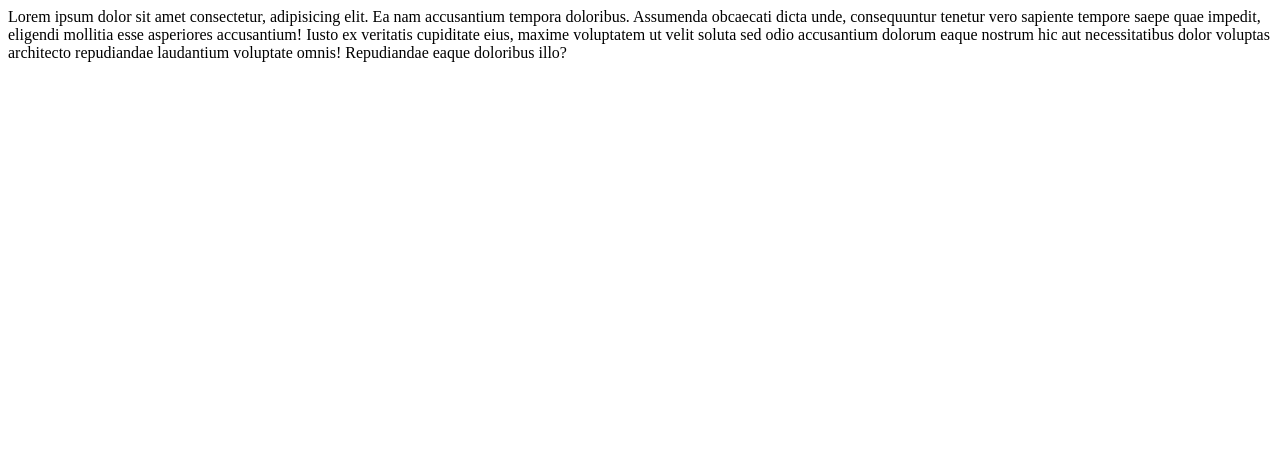
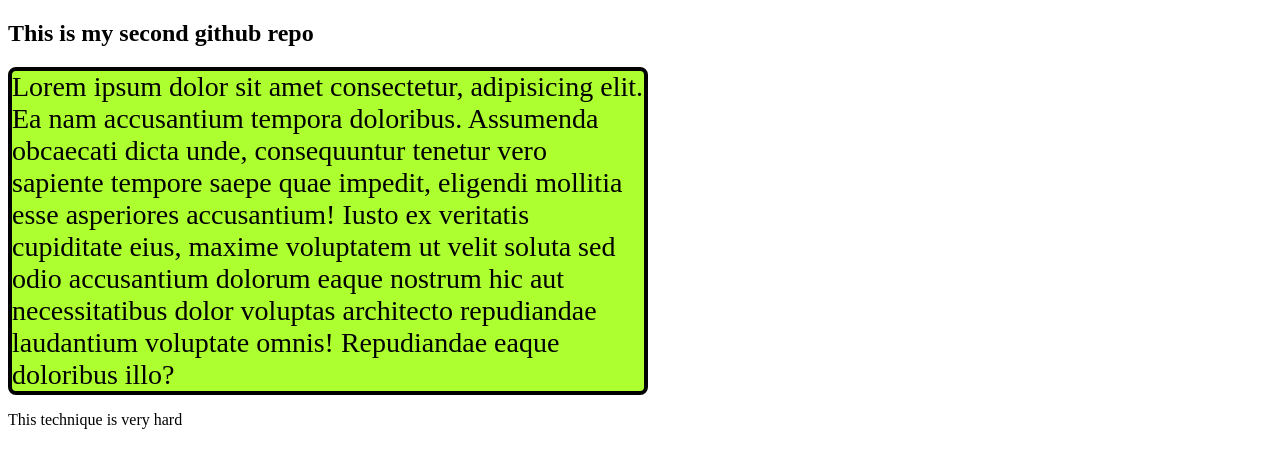
Before and after one commit to zahidulhasansakib/my-second-github-repo, a plain HTML site: page index.html in a window 1280 px wide. Drawn offline with Linux system fonts and the light colour scheme.

Commit message:
added style in div

```diff
--- a/index.html
+++ b/index.html
@@ -4,11 +4,15 @@
     <meta charset="UTF-8">
     <meta name="viewport" content="width=device-width, initial-scale=1.0">
     <title>Document</title>
+    <link rel="stylesheet" a href="styles/new.css">
 </head>
 <body>
+    <h2>This is my second github repo</h2>
     <div>
         Lorem ipsum dolor sit amet consectetur, adipisicing elit. Ea nam accusantium tempora doloribus. Assumenda obcaecati dicta unde, consequuntur tenetur vero sapiente tempore saepe quae impedit, eligendi mollitia esse asperiores accusantium!
         Iusto ex veritatis cupiditate eius, maxime voluptatem ut velit soluta sed odio accusantium dolorum eaque nostrum hic aut necessitatibus dolor voluptas architecto repudiandae laudantium voluptate omnis! Repudiandae eaque doloribus illo?
     </div>
+    <p>This technique is very hard</p>
+
 </body>
 </html>
--- /dev/null
+++ b/styles/new.css
@@ -0,0 +1,8 @@
+div{
+    background-color:greenyellow;
+    width: 50%;
+    color: black;
+    font-size: 28px;
+    border: 4px solid black;
+    border-radius: 8px;
+}
--- /dev/null
+++ b/styles/style.css
@@ -0,0 +1,3 @@
+div{
+    background-color: #333;
+}
```
